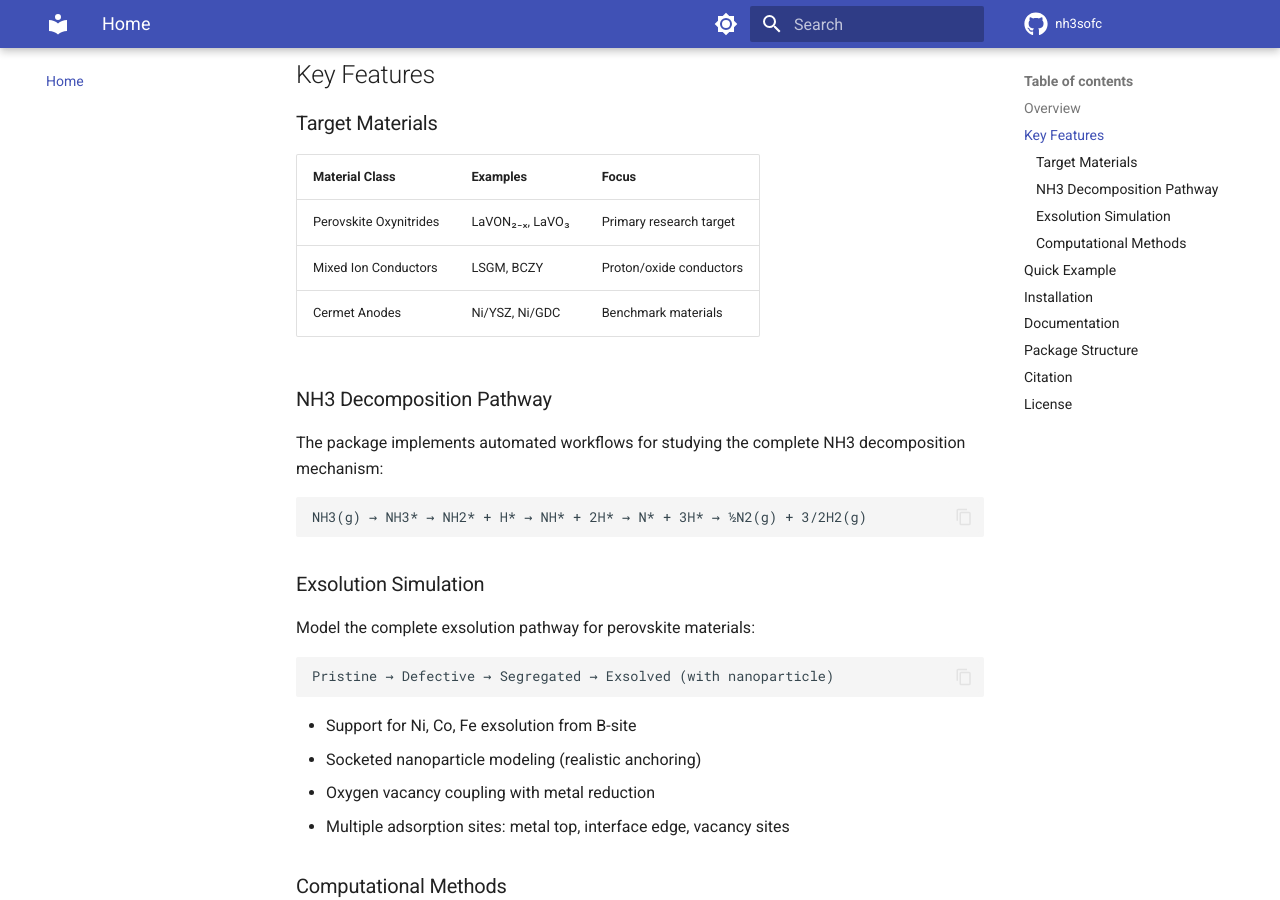
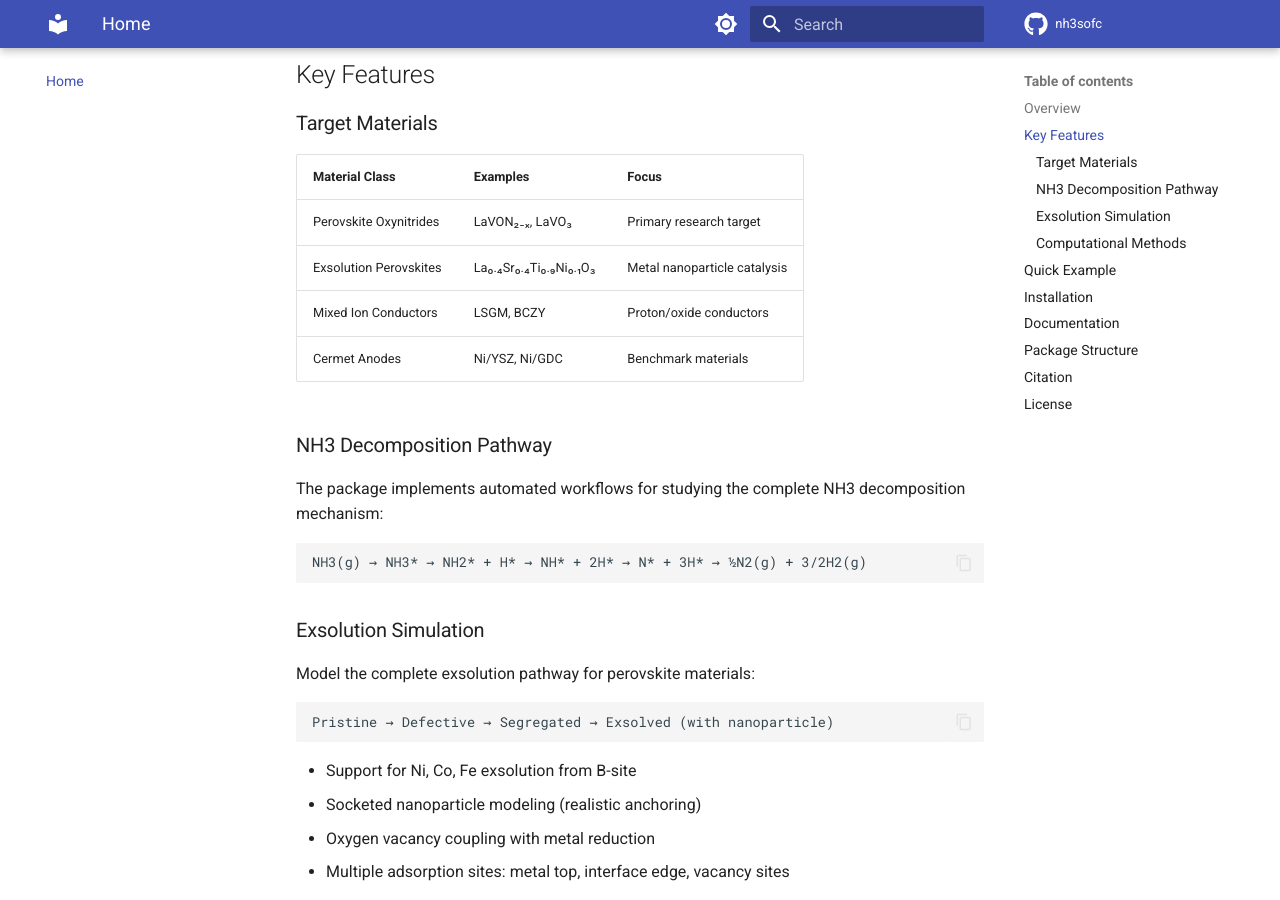
Before and after one commit to lizhenzhupearl/nh3sofc, an MkDocs documentation site: the page built from docs/index.md, in a window 1280 px wide and 900 px high, scrolled down 1151 px. Built offline with MkDocs 1.6.1 and Material for MkDocs 9.7.7, drawn with Linux system fonts in a browser that asks for light colours; comment, search, counter and statistics services are not loaded; the version menu is left out.

Commit message:
Add exsolution perovskites to target materials on home page
Co-Authored-By: Claude Opus 4.5 <noreply@anthropic.com>

```diff
--- a/docs/index.md
+++ b/docs/index.md
@@ -59,6 +59,7 @@
 | Material Class | Examples | Focus |
 |---------------|----------|-------|
 | Perovskite Oxynitrides | LaVON₂₋ₓ, LaVO₃ | Primary research target |
+| Exsolution Perovskites | La₀.₄Sr₀.₄Ti₀.₉Ni₀.₁O₃ | Metal nanoparticle catalysis |
 | Mixed Ion Conductors | LSGM, BCZY | Proton/oxide conductors |
 | Cermet Anodes | Ni/YSZ, Ni/GDC | Benchmark materials |
 
```
